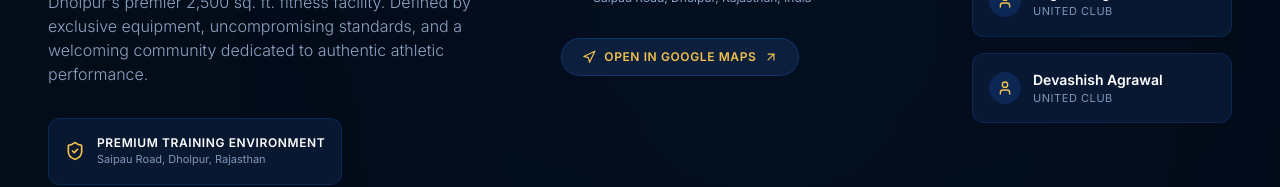
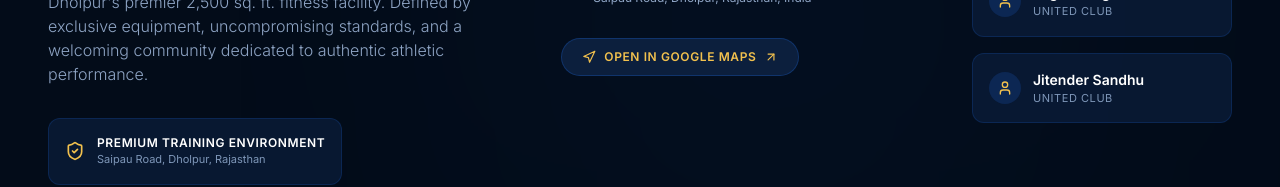
Before and after one commit to yashharwanii1119-cybeer/united-club-website, a React (Vite) app: page / in a window 1280 px wide. Shown: the part 8613-8800 px from the top of the page. Built offline with nearby package versions, Linux system fonts and the light colour scheme.

Commit message:
Update contact profile name to Jitender Sandhu

```diff
--- a/src/components/Contact.jsx
+++ b/src/components/Contact.jsx
@@ -102,7 +102,7 @@ const Contact = () => {
                   </div>
                   <div>
                     <span className="text-xs sm:text-sm font-semibold text-white block">
-                      Devashish Agrawal
+                      Jitender Sandhu
                     </span>
                     <span className="text-[10px] sm:text-[11px] text-[#7E96B8] uppercase tracking-wider block">
                       United Club
```
